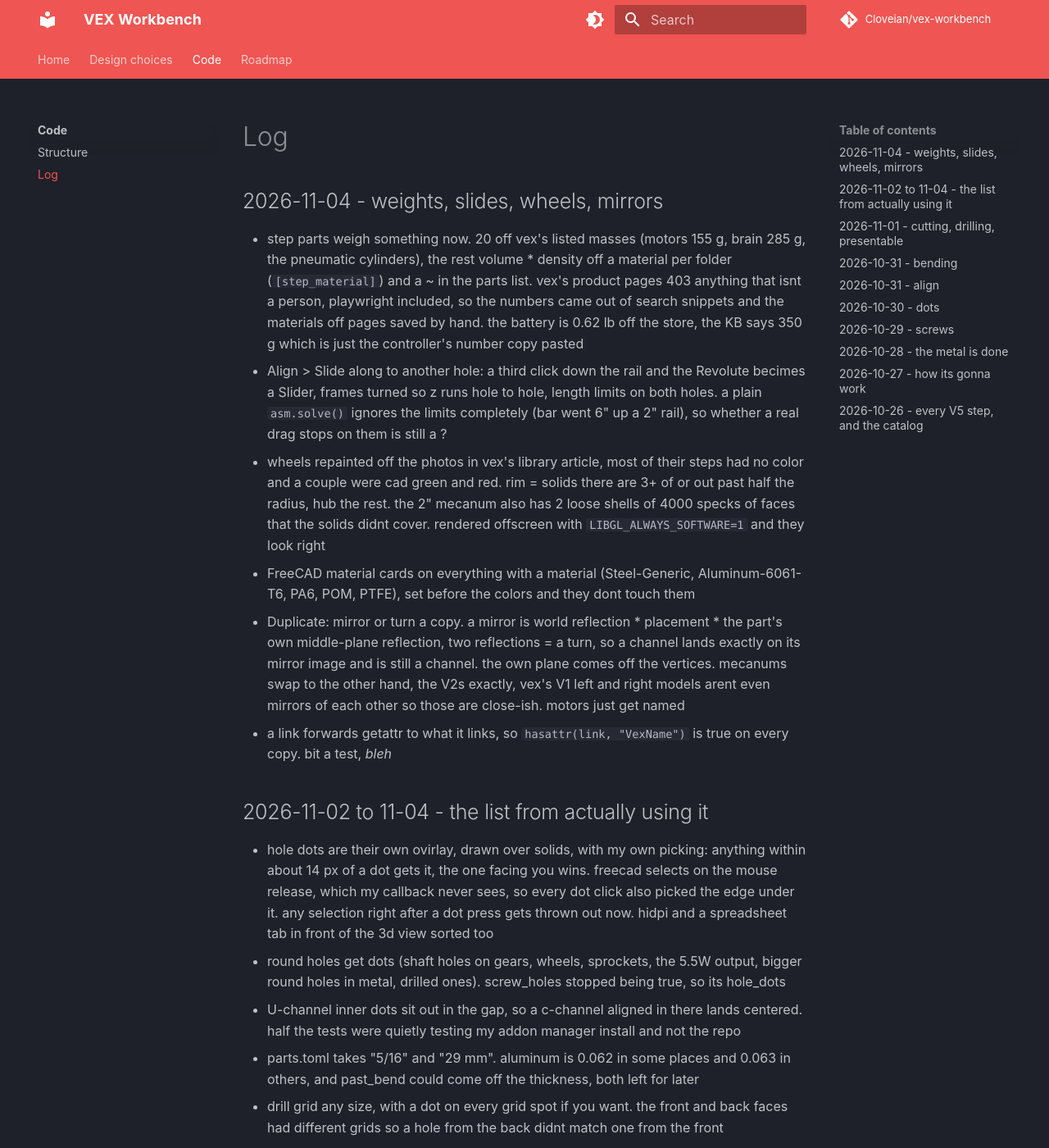
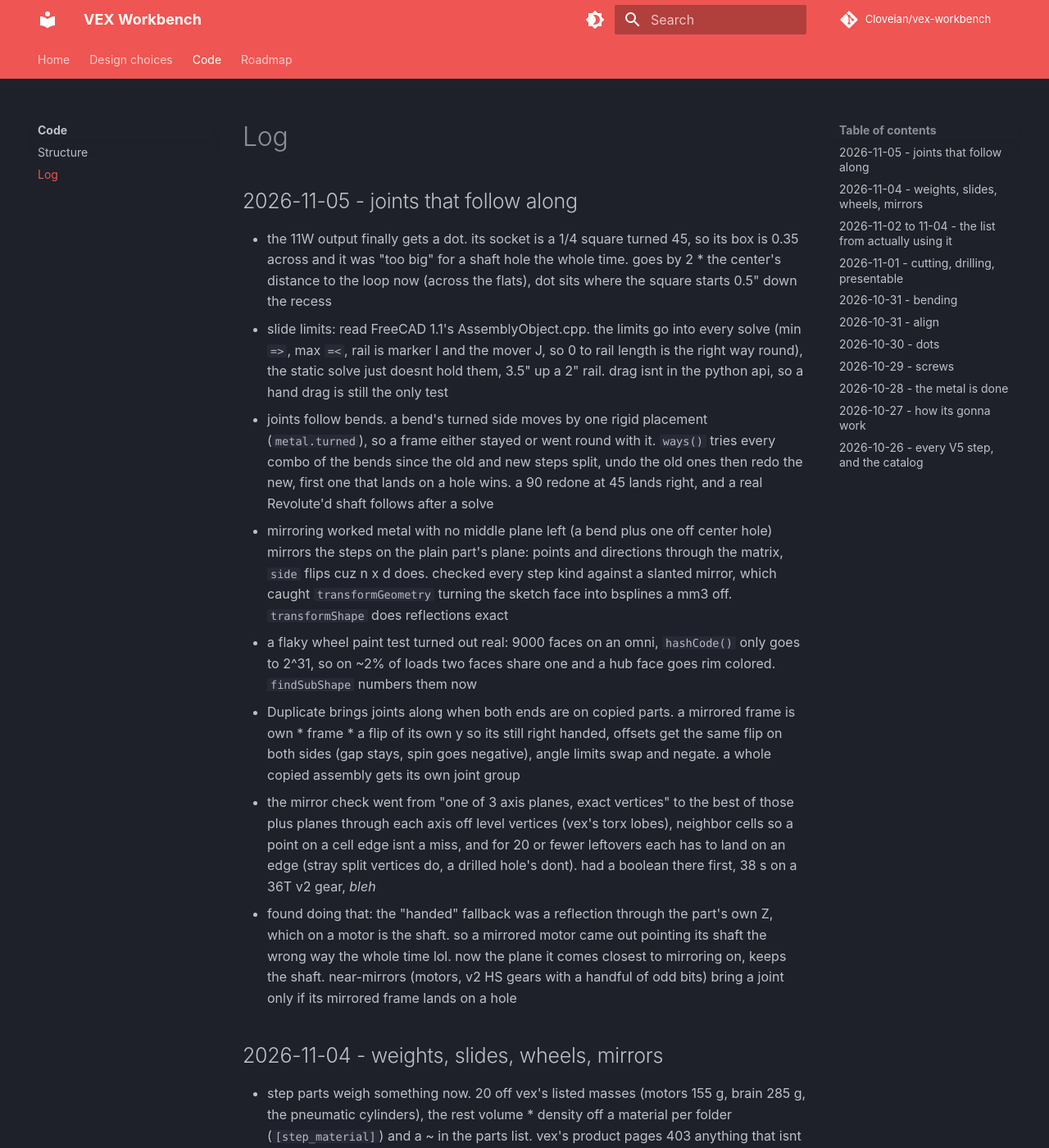
Before and after one commit to Cloveian/vex-workbench, an MkDocs documentation site: the page built from docs/code/log.md, in a window 1280 px wide and 1400 px high. Shown: the whole window at 82% size. Built offline with MkDocs 1.6.1 and Material for MkDocs 9.7.7, drawn with Linux system fonts in a browser that asks for light colours; comment, search, counter and statistics services are not loaded.

Commit message:
"log" - the sequel

```diff
--- a/docs/code/log.md
+++ b/docs/code/log.md
@@ -1,4 +1,15 @@
 # Log
+
+## 2026-11-05 - joints that follow along
+
+- the 11W output finally gets a dot. its socket is a 1/4 square turned 45, so its box is 0.35 across and it was "too big" for a shaft hole the whole time. goes by 2 \* the center's distance to the loop now (across the flats), dot sits where the square starts 0.5" down the recess
+- slide limits: read FreeCAD 1.1's AssemblyObject.cpp. the limits go into every solve (min `=>`, max `=<`, rail is marker I and the mover J, so 0 to rail length is the right way round), the static solve just doesnt hold them, 3.5" up a 2" rail. drag isnt in the python api, so a hand drag is still the only test
+- joints follow bends. a bend's turned side moves by one rigid placement (`metal.turned`), so a frame either stayed or went round with it. `ways()` tries every combo of the bends since the old and new steps split, undo the old ones then redo the new, first one that lands on a hole wins. a 90 redone at 45 lands right, and a real Revolute'd shaft follows after a solve
+- mirroring worked metal with no middle plane left (a bend plus one off center hole) mirrors the steps on the plain part's plane: points and directions through the matrix, `side` flips cuz n x d does. checked every step kind against a slanted mirror, which caught `transformGeometry` turning the sketch face into bsplines a mm3 off. `transformShape` does reflections exact
+- a flaky wheel paint test turned out real: 9000 faces on an omni, `hashCode()` only goes to 2^31, so on ~2% of loads two faces share one and a hub face goes rim colored. `findSubShape` numbers them now
+- Duplicate brings joints along when both ends are on copied parts. a mirrored frame is own \* frame \* a flip of its own y so its still right handed, offsets get the same flip on both sides (gap stays, spin goes negative), angle limits swap and negate. a whole copied assembly gets its own joint group
+- the mirror check went from "one of 3 axis planes, exact vertices" to the best of those plus planes through each axis off level vertices (vex's torx lobes), neighbor cells so a point on a cell edge isnt a miss, and for 20 or fewer leftovers each has to land on an edge (stray split vertices do, a drilled hole's dont). had a boolean there first, 38 s on a 36T v2 gear, *bleh*
+- found doing that: the "handed" fallback was a reflection through the part's own Z, which on a motor is the shaft. so a mirrored motor came out pointing its shaft the wrong way the whole time lol. now the plane it comes closest to mirroring on, keeps the shaft. near-mirrors (motors, v2 HS gears with a handful of odd bits) bring a joint only if its mirrored frame lands on a hole
 
 ## 2026-11-04 - weights, slides, wheels, mirrors
 
```
